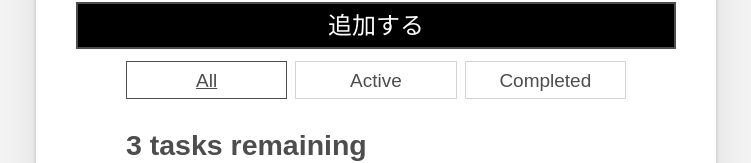
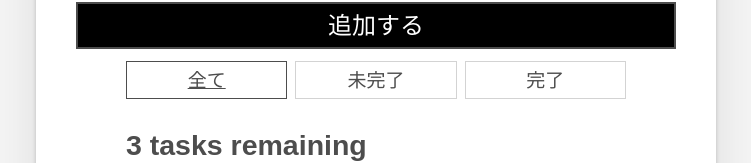
Before and after one commit to yuna096740/React_lesson, a React (Create React App) app: page / in a window 1280 px wide. Shown: the part 268-431 px from the top of the page, without its empty margins (264-1015 px from the left). Built offline with nearby package versions, Linux system fonts and the light colour scheme.

Commit message:
[add] filter name in japanese

```diff
--- a/src/App.js
+++ b/src/App.js
@@ -15,9 +15,9 @@ function usePrevious(value) {
 
 // フィルタの定義
 const FILTER_MAP = {
-  All: () => true,
-  Active: (task) => !task.completed,
-  Completed: (task) => task.completed,
+  "全て": () => true,
+  "未完了": (task) => !task.completed,
+  "完了": (task) => task.completed,
 };
 const FILTER_NAMES = Object.keys(FILTER_MAP);
 
@@ -25,7 +25,7 @@ const FILTER_NAMES = Object.keys(FILTER_MAP);
 function App(props) {
 
   // フィルタ表示
-  const [filter, setFilter] = useState("All");
+  const [filter, setFilter] = useState("全て");
 
   // Taskの追加処理
   function addTask(name) {
```
